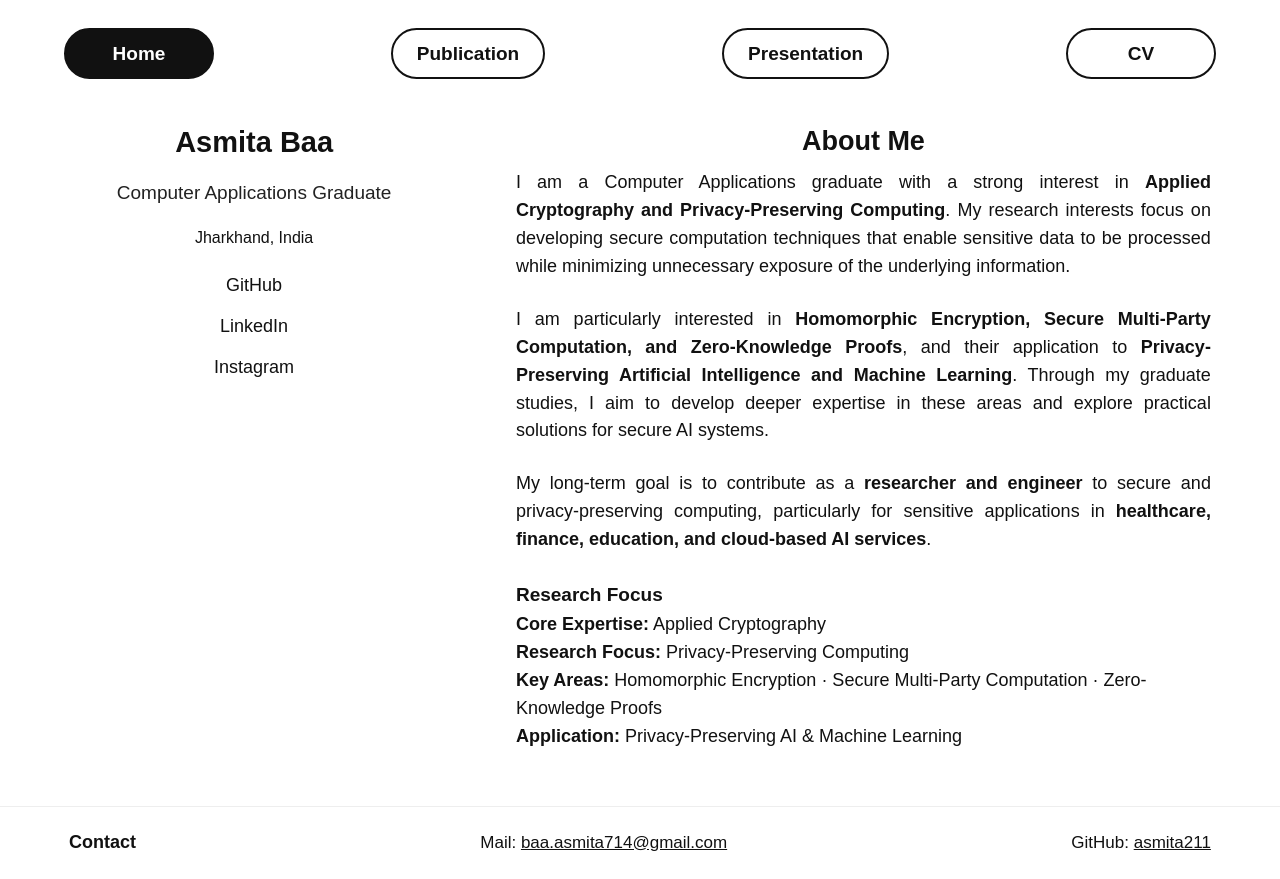
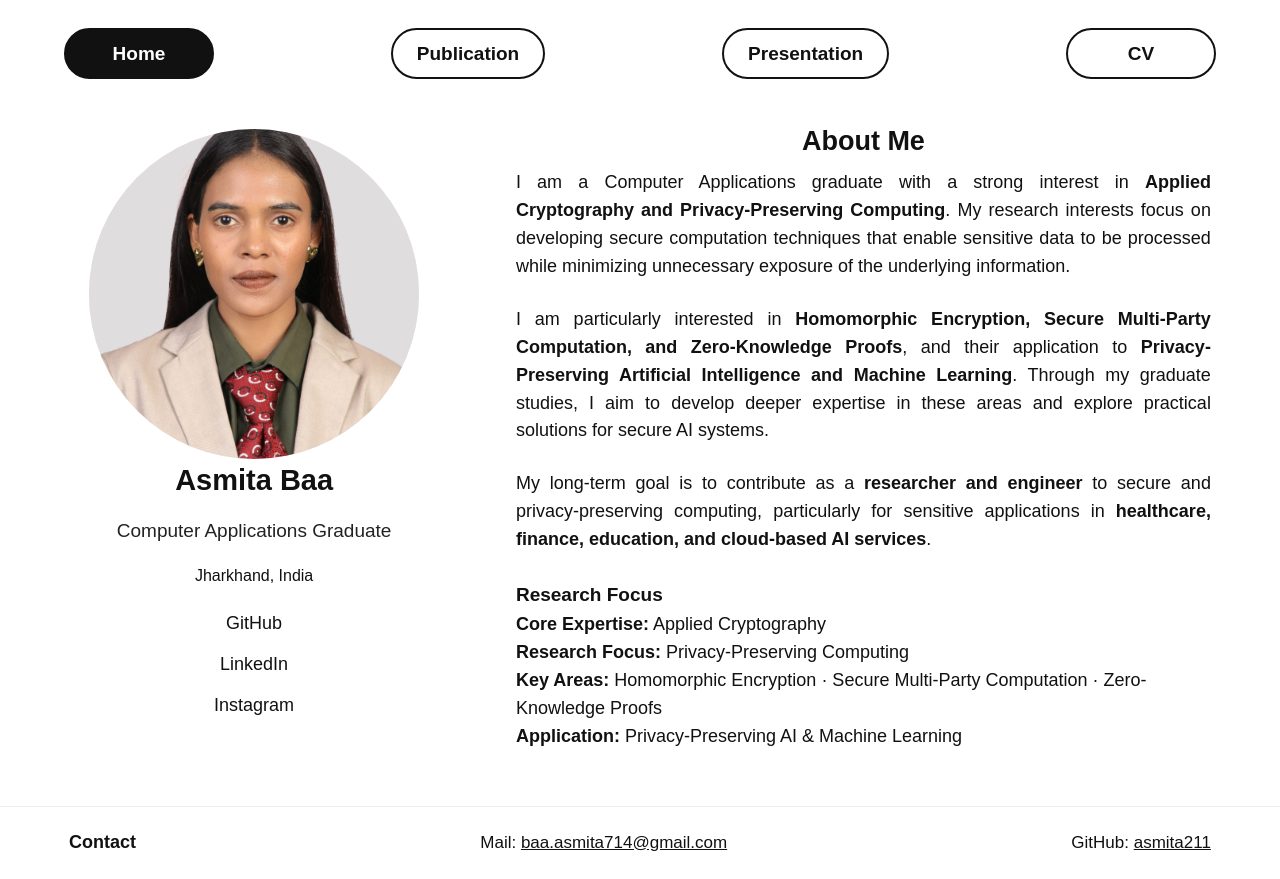
Before and after one commit to asmita211/asmita211.github.io, a plain HTML site: page index.html in a window 1280 px wide. Drawn offline with Linux system fonts and the light colour scheme.

Commit message:
Add profile photo for Asmita Baa
Added a new profile photo for Asmita Baa in the profile column.

```diff
--- a/index.html
+++ b/index.html
@@ -384,6 +384,10 @@
         <aside class="profile-column">
 
           <!-- NEW PROFILE PHOTO -->
+           <img
+            class="profile-photo"
+            src="Asmita_Baa_Passport_Photo.jpg?v=2"
+            alt="Portrait of Asmita Baa">
 
 
           <h1>Asmita Baa</h1>
```
